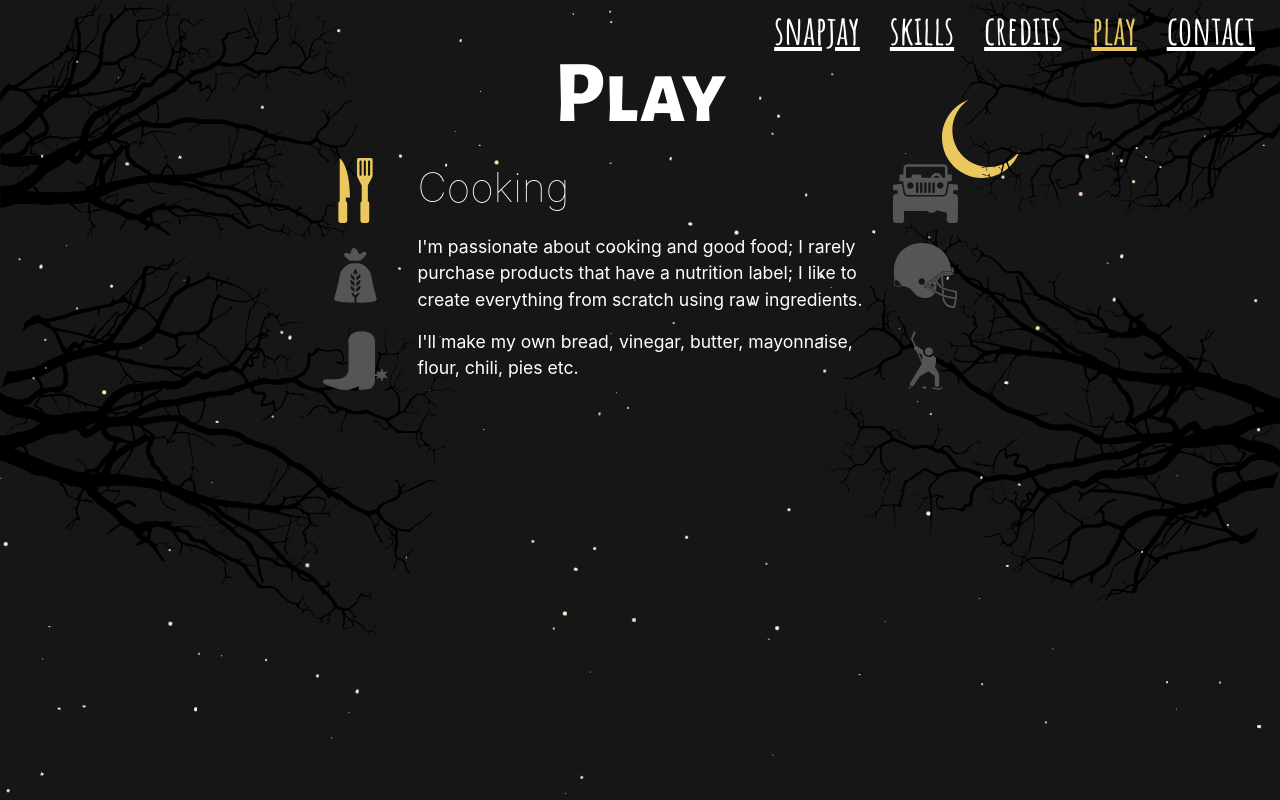
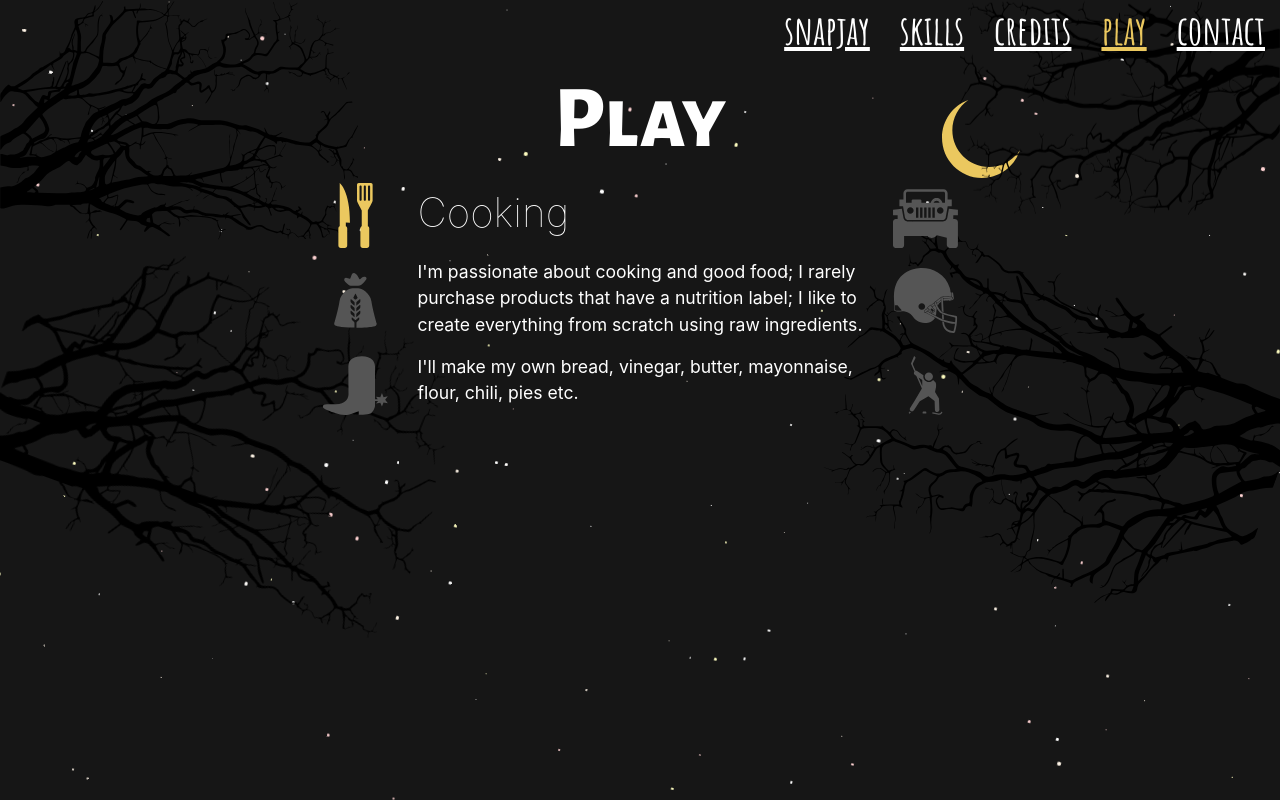
Before and after one commit to snapjay/snapjay.com, a Vue app: page /play/cooking in a window 1280 px wide. Built offline with nearby package versions, Linux system fonts and the light colour scheme.

Commit message:
Center stars

```diff
--- a/src/components/Play/SnapNight.vue
+++ b/src/components/Play/SnapNight.vue
@@ -1,6 +1,6 @@
 <template lang="pug">
     .night
-        snap-star(v-for='index in 529', :key='index', :assention='assention()', :declination='declination()')
+        snap-star(v-for='index in 929', :key='index', :assention='assention()', :declination='declination()')
         snap-shooting-star()
 </template>
 
@@ -15,12 +15,20 @@
       'snap-star': SnapStar,
       'snap-shooting-star': SnapShootingStar
     },
+    computed: {
+      windowW () {
+        return window.innerWidth
+      },
+      windowH () {
+        return window.innerHeight
+      }
+    },
     methods: {
       assention () {
-        return rand(1, 2000)
+        return rand(-(this.windowW), this.windowW) + (this.windowW / 2)
       },
       declination () {
-        return rand(1, 2000)
+        return rand(-(this.windowW), this.windowW) + (this.windowH / 2)
       }
     }
   }
--- a/src/views/PlayBackground.vue
+++ b/src/views/PlayBackground.vue
@@ -2,11 +2,11 @@
     .full-screen
         .moon
             snap-moon
+        snap-night.full-screen
         img.tree(src='/static/img/play/tree.svg', style='width: 28%;', alt='')
         img.tree(src='/static/img/play/tree.svg', style='top:280px; transform:rotate(20deg); ', alt='')
         img.tree(src='/static/img/play/tree.svg', style='transform:rotate(180deg); right:0px; width: 25%;', alt='')
         img.tree(src='/static/img/play/tree.svg', style='top:280px; transform:rotate(200deg); right:0px;', alt='')
-        snap-night.full-screen
 </template>
 
 <script>
@@ -30,6 +30,7 @@
         position: absolute;
     }
     .tree {
+        top: 1px;
         position: absolute;
         width: 35%;
     }
--- a/src/views/_wrapper.vue
+++ b/src/views/_wrapper.vue
@@ -2,6 +2,7 @@
     .full-screen
         .background
             router-view(name='background')
+        main.full-screen.main
             nav
                 ul(role='navigation')
                     li
@@ -14,8 +15,7 @@
                         router-link(:to="{name: 'play'}" ) play
                     li
                         router-link(:to="{name: 'contact'}") contact
-        main.full-screen.main
-            router-view
+            router-view.router
 </template>
 
 <script>
@@ -32,16 +32,21 @@
     }
 
     .main {
-        padding-top: 40px;
         overflow-y: scroll;
     }
 
     nav {
-        position: fixed;
-        right: 10px;
         z-index: 200;
     }
 
+    .router{
+        margin-top: 65px;
+    }
+
+    nav ul {
+        float: right;
+        margin-bottom: 0;
+    }
     nav li {
         font-family: 'Amatic SC', "Helvetica Neue", Helvetica, Arial, sans-serif;
         display: inline;
```
Lines whose indentation alone changed are shown as unchanged.
